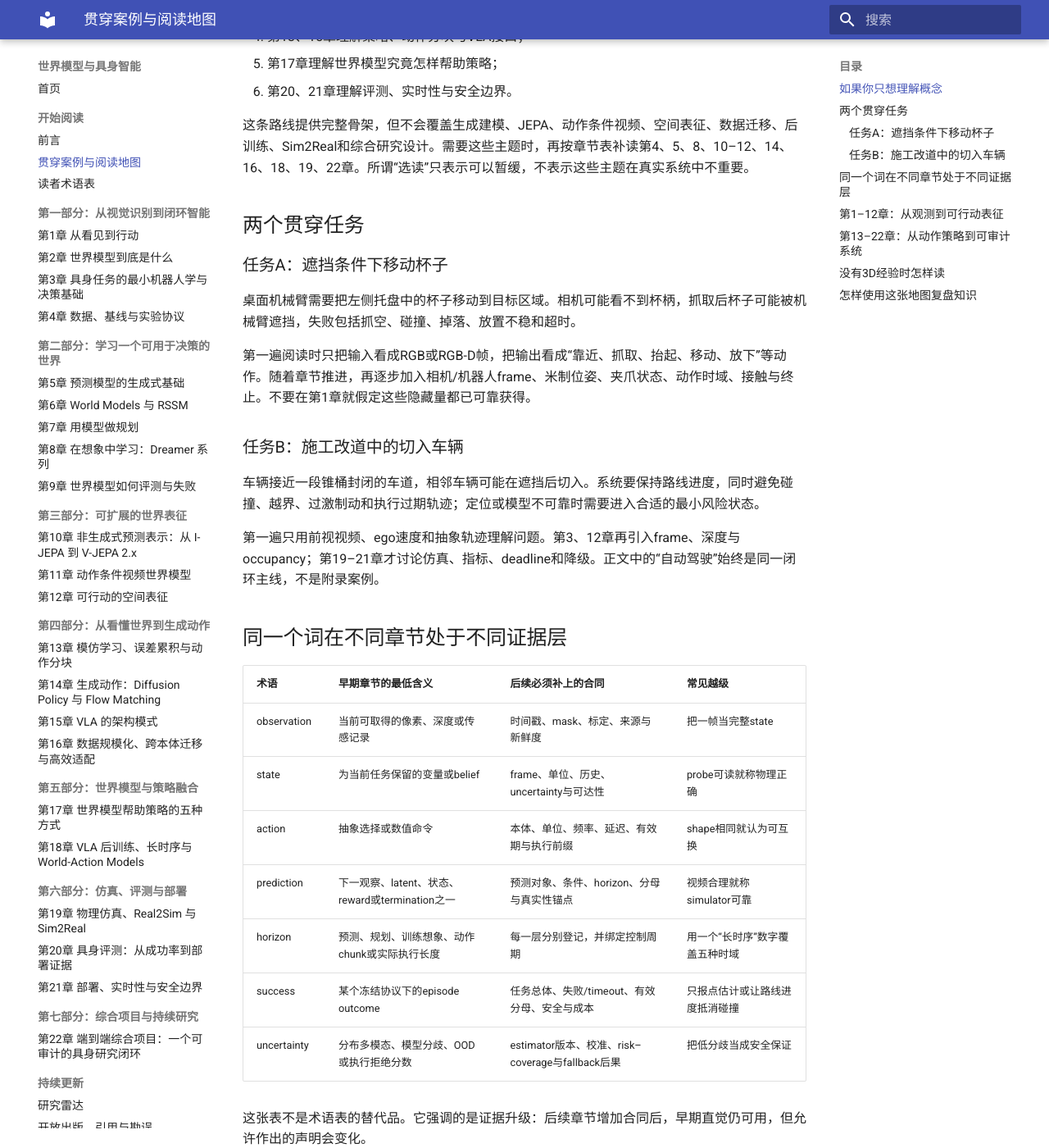
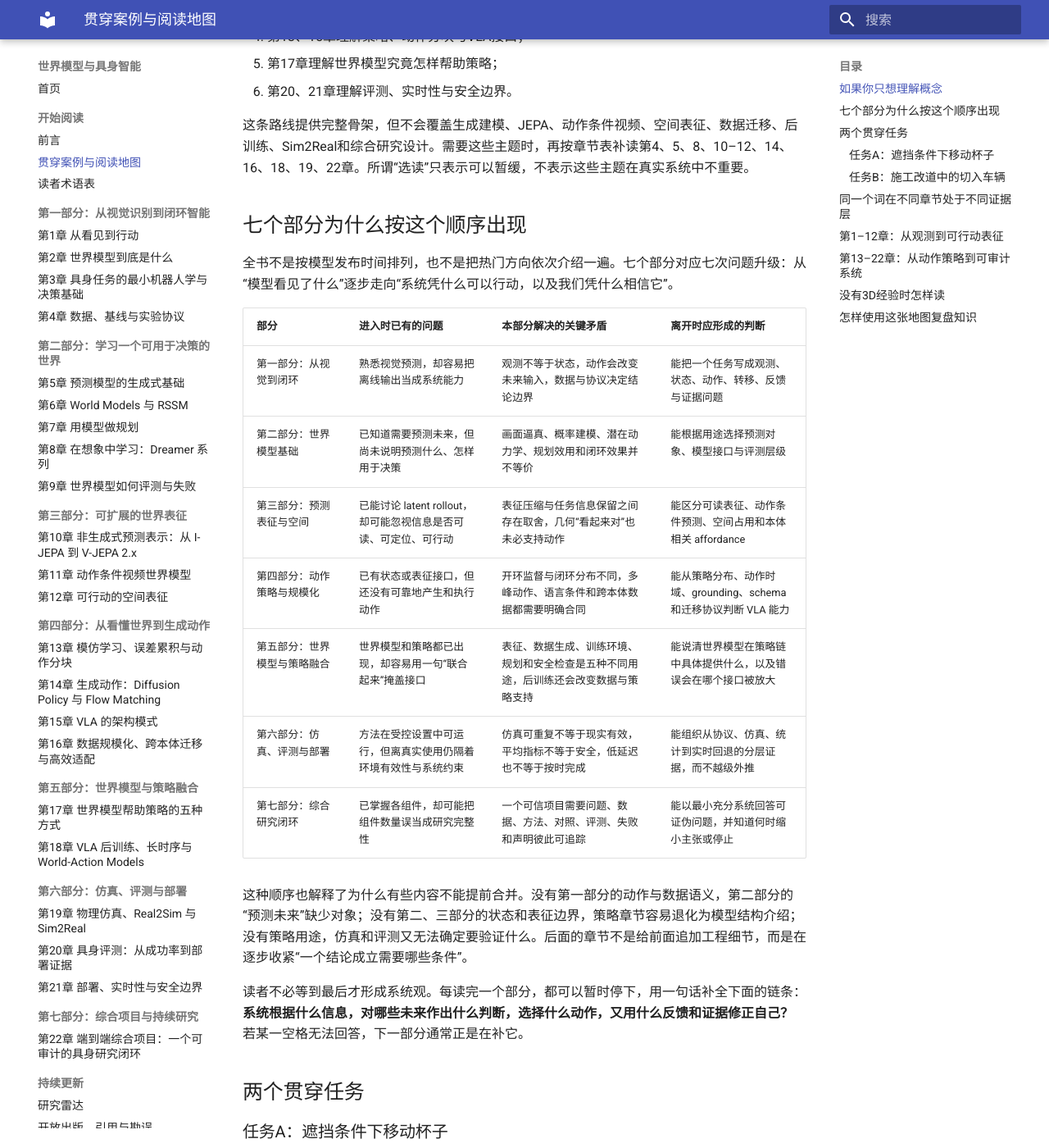
Before and after one commit to dollarser/world-models-and-embodied-ai-book, an MkDocs documentation site: the page built from docs/reading-map.md, in a window 1280 px wide and 1400 px high, scrolled down 551 px. Shown: the whole window at 82% size. Built offline with MkDocs 1.6.1 and Material for MkDocs 9.7.7, drawn with Linux system fonts in a browser that asks for light colours.

Commit message:
docs: clarify progression across book parts

```diff
--- a/docs/reading-map.md
+++ b/docs/reading-map.md
@@ -16,6 +16,24 @@
 6. 第20、21章理解评测、实时性与安全边界。
 
 这条路线提供完整骨架，但不会覆盖生成建模、JEPA、动作条件视频、空间表征、数据迁移、后训练、Sim2Real和综合研究设计。需要这些主题时，再按章节表补读第4、5、8、10–12、14、16、18、19、22章。所谓“选读”只表示可以暂缓，不表示这些主题在真实系统中不重要。
+
+## 七个部分为什么按这个顺序出现
+
+全书不是按模型发布时间排列，也不是把热门方向依次介绍一遍。七个部分对应七次问题升级：从“模型看见了什么”逐步走向“系统凭什么可以行动，以及我们凭什么相信它”。
+
+| 部分 | 进入时已有的问题 | 本部分解决的关键矛盾 | 离开时应形成的判断 |
+| --- | --- | --- | --- |
+| 第一部分：从视觉到闭环 | 熟悉视觉预测，却容易把离线输出当成系统能力 | 观测不等于状态，动作会改变未来输入，数据与协议决定结论边界 | 能把一个任务写成观测、状态、动作、转移、反馈与证据问题 |
+| 第二部分：世界模型基础 | 已知道需要预测未来，但尚未说明预测什么、怎样用于决策 | 画面逼真、概率建模、潜在动力学、规划效用和闭环效果并不等价 | 能根据用途选择预测对象、模型接口与评测层级 |
+| 第三部分：预测表征与空间 | 已能讨论 latent rollout，却可能忽视信息是否可读、可定位、可行动 | 表征压缩与任务信息保留之间存在取舍，几何“看起来对”也未必支持动作 | 能区分可读表征、动作条件预测、空间占用和本体相关 affordance |
+| 第四部分：动作策略与规模化 | 已有状态或表征接口，但还没有可靠地产生和执行动作 | 开环监督与闭环分布不同，多峰动作、语言条件和跨本体数据都需要明确合同 | 能从策略分布、动作时域、grounding、schema 和迁移协议判断 VLA 能力 |
+| 第五部分：世界模型与策略融合 | 世界模型和策略都已出现，却容易用一句“联合起来”掩盖接口 | 表征、数据生成、训练环境、规划和安全检查是五种不同用途，后训练还会改变数据与策略支持 | 能说清世界模型在策略链中具体提供什么，以及错误会在哪个接口被放大 |
+| 第六部分：仿真、评测与部署 | 方法在受控设置中可运行，但离真实使用仍隔着环境有效性与系统约束 | 仿真可重复不等于现实有效，平均指标不等于安全，低延迟也不等于按时完成 | 能组织从协议、仿真、统计到实时回退的分层证据，而不越级外推 |
+| 第七部分：综合研究闭环 | 已掌握各组件，却可能把组件数量误当成研究完整性 | 一个可信项目需要问题、数据、方法、对照、评测、失败和声明彼此可追踪 | 能以最小充分系统回答可证伪问题，并知道何时缩小主张或停止 |
+
+这种顺序也解释了为什么有些内容不能提前合并。没有第一部分的动作与数据语义，第二部分的“预测未来”缺少对象；没有第二、三部分的状态和表征边界，策略章节容易退化为模型结构介绍；没有策略用途，仿真和评测又无法确定要验证什么。后面的章节不是给前面追加工程细节，而是在逐步收紧“一个结论成立需要哪些条件”。
+
+读者不必等到最后才形成系统观。每读完一个部分，都可以暂时停下，用一句话补全下面的链条：**系统根据什么信息，对哪些未来作出什么判断，选择什么动作，又用什么反馈和证据修正自己？** 若某一空格无法回答，下一部分通常正是在补它。
 
 ## 两个贯穿任务
 
```
